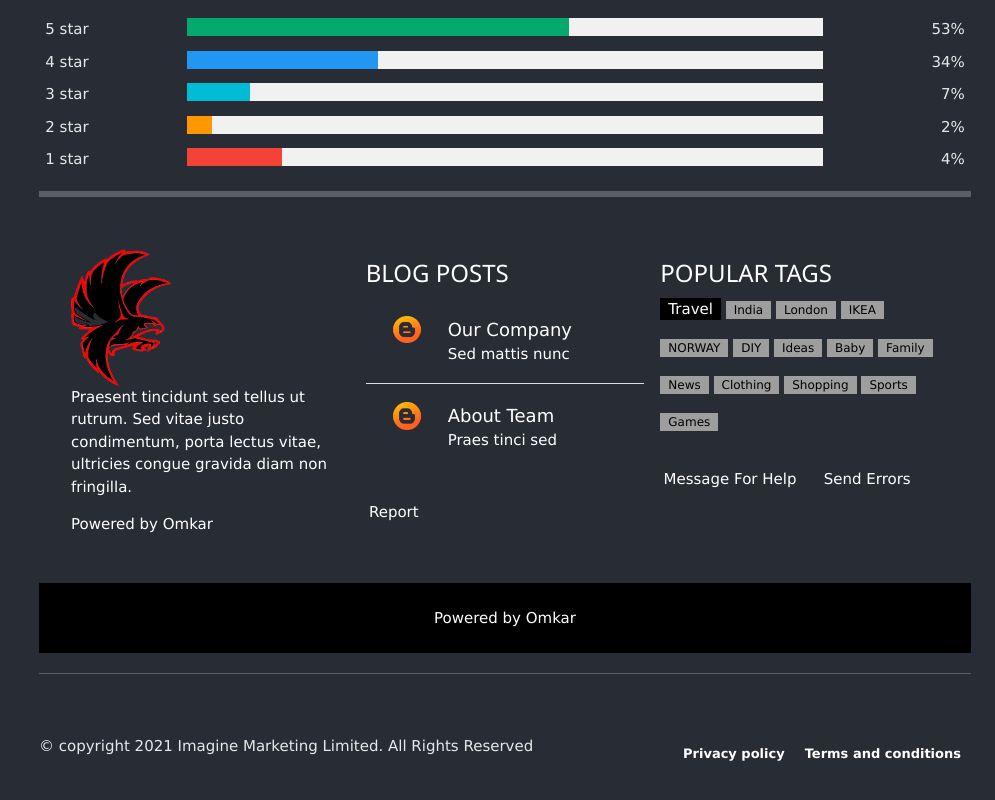
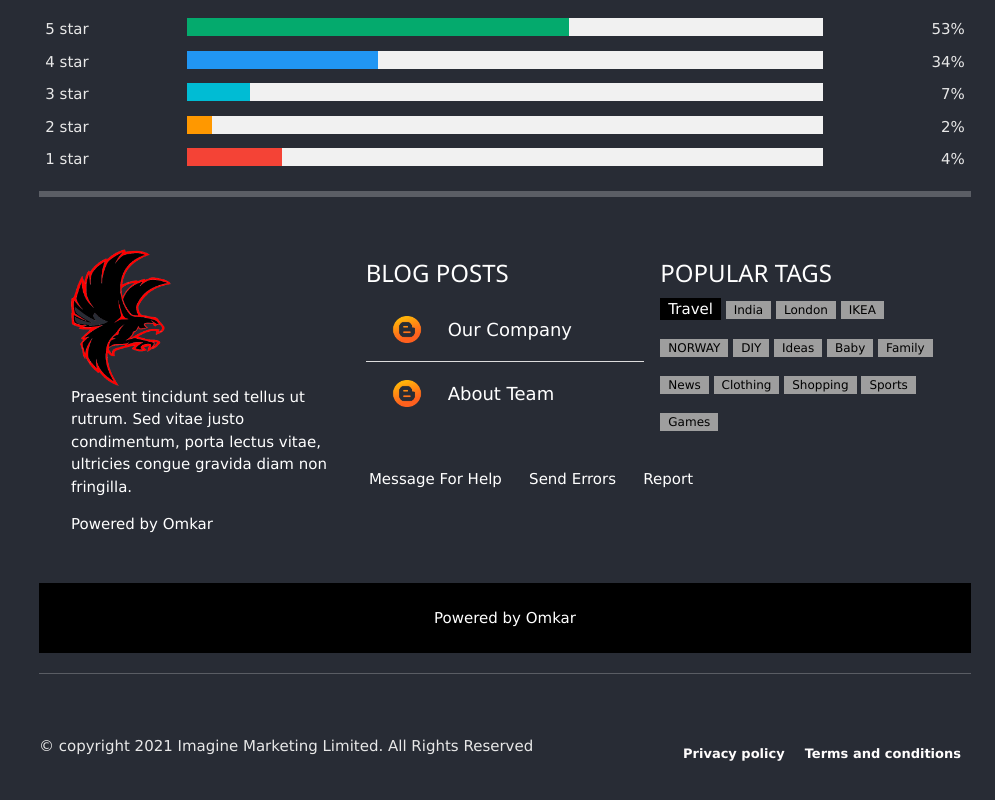
Before and after one commit to omkar0013/falcon.org, a website: page home.html in a window 1280 px wide. Shown: the part 2991-3791 px from the top of the page, without its empty margins (285-1280 px from the left). Drawn offline with nearby package versions, Linux system fonts and the light colour scheme.

Commit message:
Update home.html

```diff
--- a/home.html
+++ b/home.html
@@ -757,12 +757,12 @@
               <li class="w3-padding-16">
                 <img src="bloglogo.png" class="w3-left w3-margin-right" style="width:50px">
                 <span class="w3-large">Our Company</span><br>
-                <span>Sed mattis nunc</span>
+                <span></span>
               </li>
               <li class="w3-padding-16">
                 <img src="bloglogo.png" class="w3-left w3-margin-right" style="width:50px">
                 <span class="w3-large">About Team</span><br>
-                <span>Praes tinci sed</span>
+                <span></span>
               </li>
             </ul>
           </div>
```
